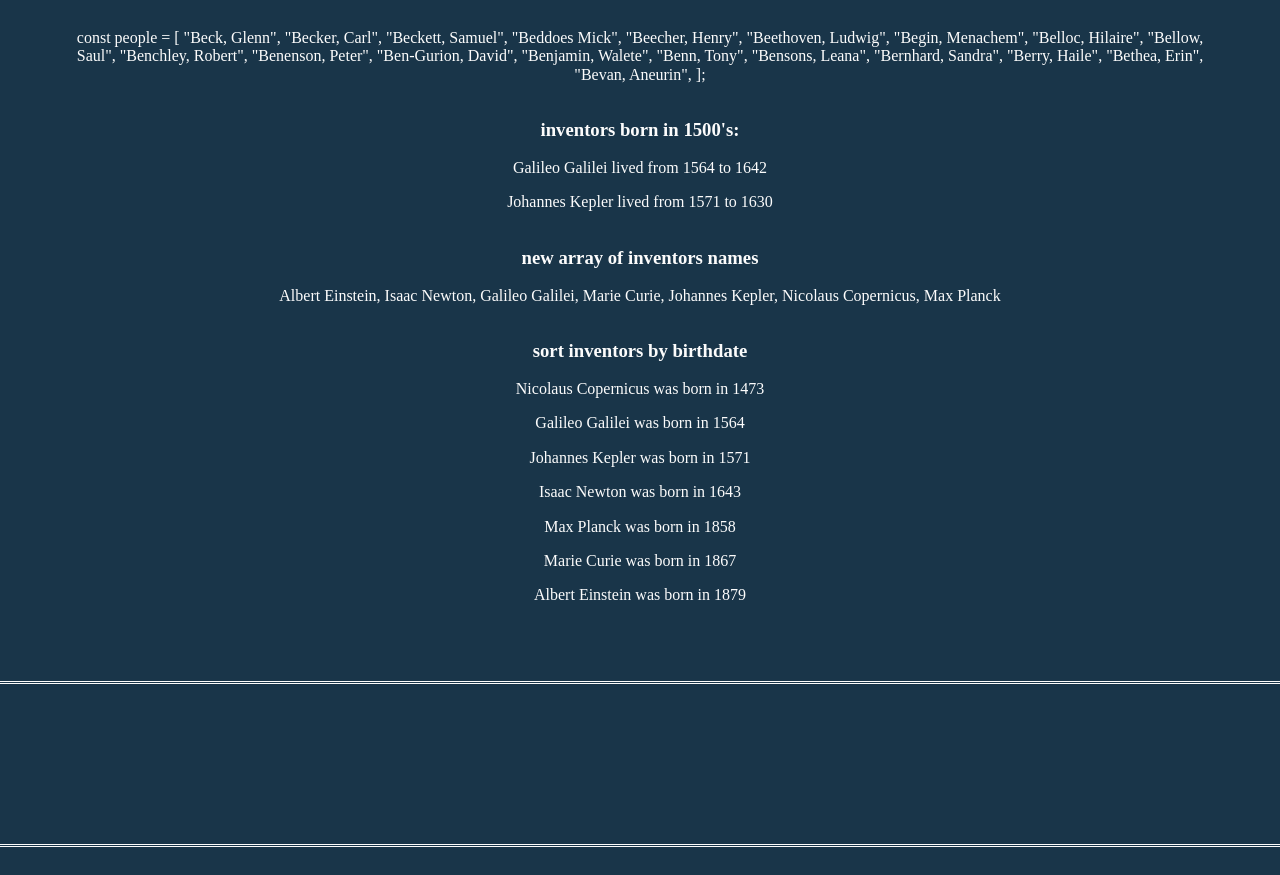
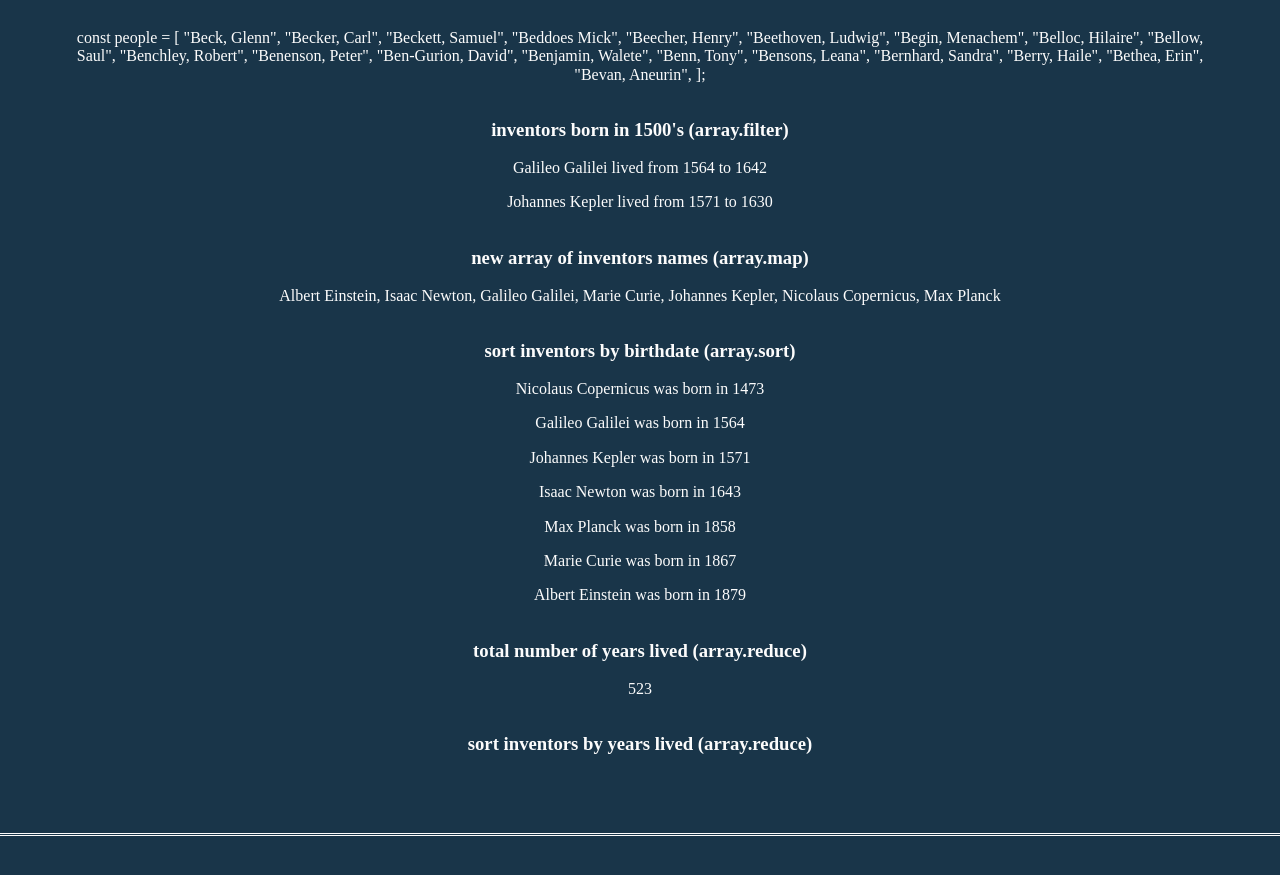
Before and after one commit to michal-krawczyk10/JavaScript30, a website built with webpack: page src/pages/index.html in a window 1280 px wide. Shown: the part 2282-3157 px from the top of the page. Built offline with nearby package versions, Linux system fonts and the light colour scheme.

Commit message:
feat: part 4

```diff
--- a/src/js/index.js
+++ b/src/js/index.js
@@ -161,3 +161,16 @@ orderedInventors.forEach((arrayItem) => {
 	const { first, last, year, passed } = arrayItem;
 	day4p3.innerHTML += `<p>${first} ${last} was born in ${year}</p>`;
 });
+
+// array.prototype.reduce
+// 4 how many years did all inventors live
+// reduce is another loop, makes total amount out of checked array values
+
+const totalYears = inventors.reduce((total, inventor) => {
+	return total + (inventor.passed - inventor.year);
+}, 0); // 0 at the end is important using reduce, as total is undefined during first loop; if we put other value here, it will be added
+const day4p4 = document.querySelector(".day4__p4--js");
+
+day4p4.innerHTML = totalYears;
+
+// 5
--- a/src/pages/index.html
+++ b/src/pages/index.html
@@ -282,16 +282,24 @@
 						"Bethea, Erin", "Bevan, Aneurin", ];
 					</p>
 					<div>
-						<h3>inventors born in 1500's:</h3>
+						<h3>inventors born in 1500's (array.filter)</h3>
 						<p class="day4__p1--js"></p>
 					</div>
 					<div>
-						<h3>new array of inventors names</h3>
+						<h3>new array of inventors names (array.map)</h3>
 						<p class="day4__p2--js"></p>
 					</div>
 					<div>
-						<h3>sort inventors by birthdate</h3>
+						<h3>sort inventors by birthdate (array.sort)</h3>
 						<p class="day4__p3--js"></p>
+					</div>
+					<div>
+						<h3>total number of years lived (array.reduce)</h3>
+						<p class="day4__p4--js"></p>
+					</div>
+					<div>
+						<h3>sort inventors by years lived (array.reduce)</h3>
+						<p class="day4__p4--js"></p>
 					</div>
 				</article>
 			</section>
```
